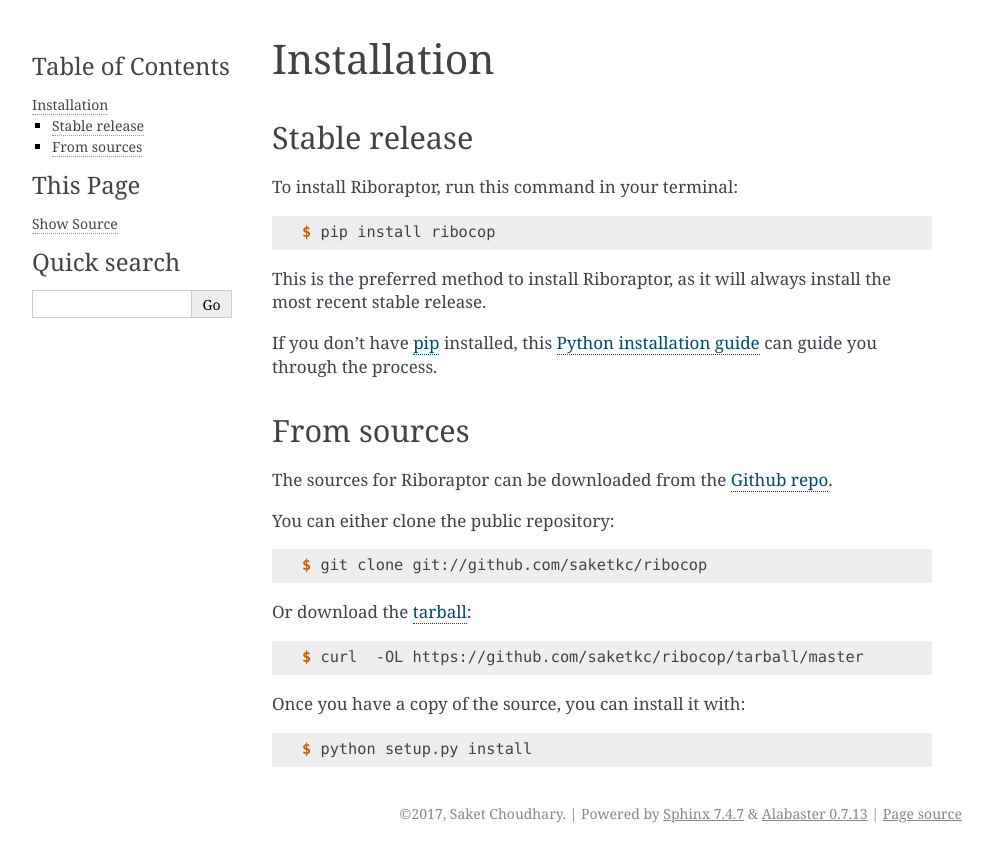
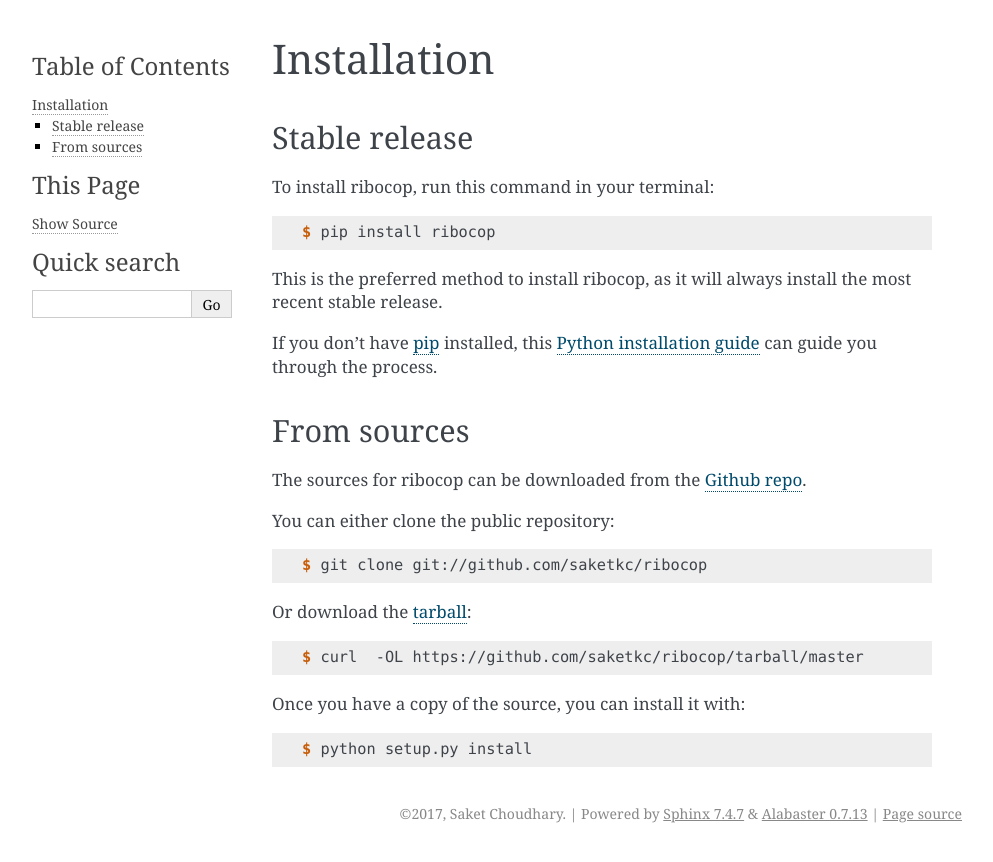
Before and after one commit to smithlabcode/ribotricer, a Sphinx documentation site: the page built from docs/installation.rst, in a window 1280 px wide. Shown: the top 862 px of the page, without its empty margins (148-1141 px from the left). Built offline with Sphinx 7.4.7, drawn with Linux system fonts in a browser that asks for light colours; pages that are not in the unit, such as notebooks, are missing from menus.

Commit message:
Replace Riboraptor -> ribocop

```diff
--- a/CONTRIBUTING.rst
+++ b/CONTRIBUTING.rst
@@ -38,8 +38,8 @@
 Write Documentation
 ~~~~~~~~~~~~~~~~~~~
 
-Riboraptor could always use more documentation, whether as part of the
-official Riboraptor docs, in docstrings, or even on the web in blog posts,
+ribocop could always use more documentation, whether as part of the
+official ribocop docs, in docstrings, or even on the web in blog posts,
 articles, and such.
 
 Submit Feedback
--- a/docs/conf.py
+++ b/docs/conf.py
@@ -66,7 +66,7 @@
 master_doc = 'index'
 
 # General information about the project.
-project = u'Riboraptor'
+project = u'ribocop'
 copyright = u"2017, Saket Choudhary"
 
 # The version info for the project you're documenting, acts as replacement
@@ -220,7 +220,7 @@
 # [howto/manual]).
 latex_documents = [
     ('index', 'ribocop.tex',
-     u'Riboraptor Documentation',
+     u'ribocop Documentation',
      u'Saket Choudhary', 'manual'),
 ]
 
@@ -251,7 +251,7 @@
 # (source start file, name, description, authors, manual section).
 man_pages = [
     ('index', 'ribocop',
-     u'Riboraptor Documentation',
+     u'ribocop Documentation',
      [u'Saket Choudhary'], 1)
 ]
 
@@ -266,7 +266,7 @@
 #  dir menu entry, description, category)
 texinfo_documents = [
     ('index', 'ribocop',
-     u'Riboraptor Documentation',
+     u'ribocop Documentation',
      u'Saket Choudhary',
      'ribocop',
      'One line description of project.',
--- a/docs/index.rst
+++ b/docs/index.rst
@@ -1,4 +1,4 @@
-Welcome to Riboraptor's documentation!
+Welcome to ribocop's documentation!
 ======================================
 
 ``ribocop`` library is a Python library for analysis of Ribo-seq data.
--- a/docs/installation.rst
+++ b/docs/installation.rst
@@ -8,13 +8,13 @@
 Stable release
 --------------
 
-To install Riboraptor, run this command in your terminal:
+To install ribocop, run this command in your terminal:
 
 .. code-block:: console
 
     $ pip install ribocop
 
-This is the preferred method to install Riboraptor, as it will always install the most recent stable release.
+This is the preferred method to install ribocop, as it will always install the most recent stable release.
 
 If you don't have `pip`_ installed, this `Python installation guide`_ can guide
 you through the process.
@@ -26,7 +26,7 @@
 From sources
 ------------
 
-The sources for Riboraptor can be downloaded from the `Github repo`_.
+The sources for ribocop can be downloaded from the `Github repo`_.
 
 You can either clone the public repository:
 
```
